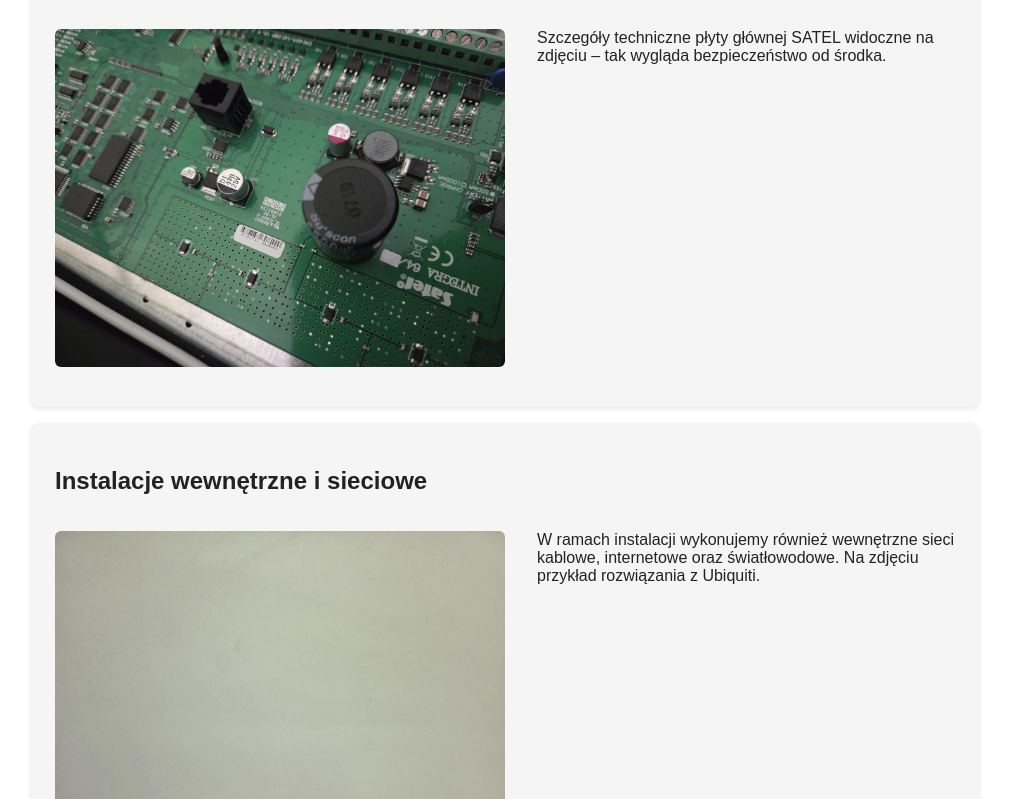
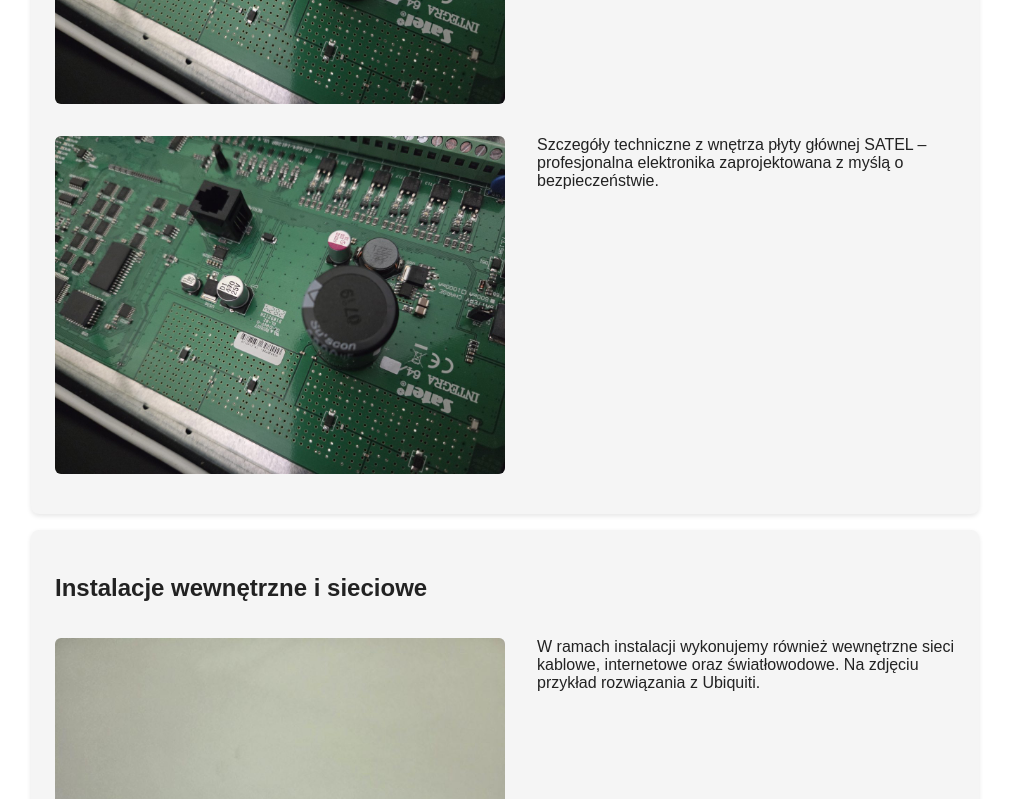
Before and after one commit to StanWilusz/moimokiem, a plain HTML site: page index.html in a window 1280 px wide. Shown: the part 2021-2820 px from the top of the page, without its empty margins (135-1144 px from the left). Drawn offline with Linux system fonts and the light colour scheme.

Commit message:
Add files via upload

```diff
--- a/index.html
+++ b/index.html
@@ -57,9 +57,17 @@
                     <p>Szczegóły techniczne płyty głównej SATEL widoczne na zdjęciu – tak wygląda bezpieczeństwo od środka.</p>
                 </div>
             </div>
-        </section>
 
-        <section id="instalacje">
+        <div class="section-flex">
+            <img src="assets/images/20250807_102733.jpg" alt="SATEL electronics" />
+            <div class="text">
+                <p>Szczegóły techniczne z wnętrza płyty głównej SATEL – profesjonalna elektronika zaprojektowana z myślą o bezpieczeństwie.</p>
+            </div>
+        </div>
+    </section>
+
+    <section id="instalacje">
+
             <h2>Instalacje wewnętrzne i sieciowe</h2>
             <div class="section-flex">
                 <img src="assets/images/20250807_102839.jpg" alt="Ubiquiti" />
```
Also changed, not shown: assets/images/20250807_102639.jpg.
